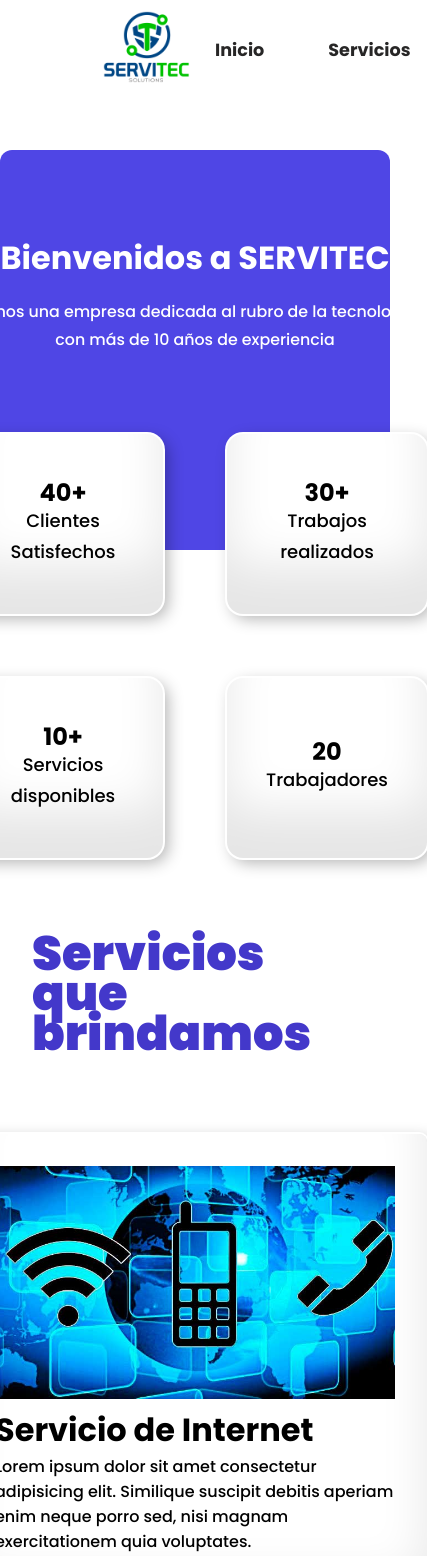
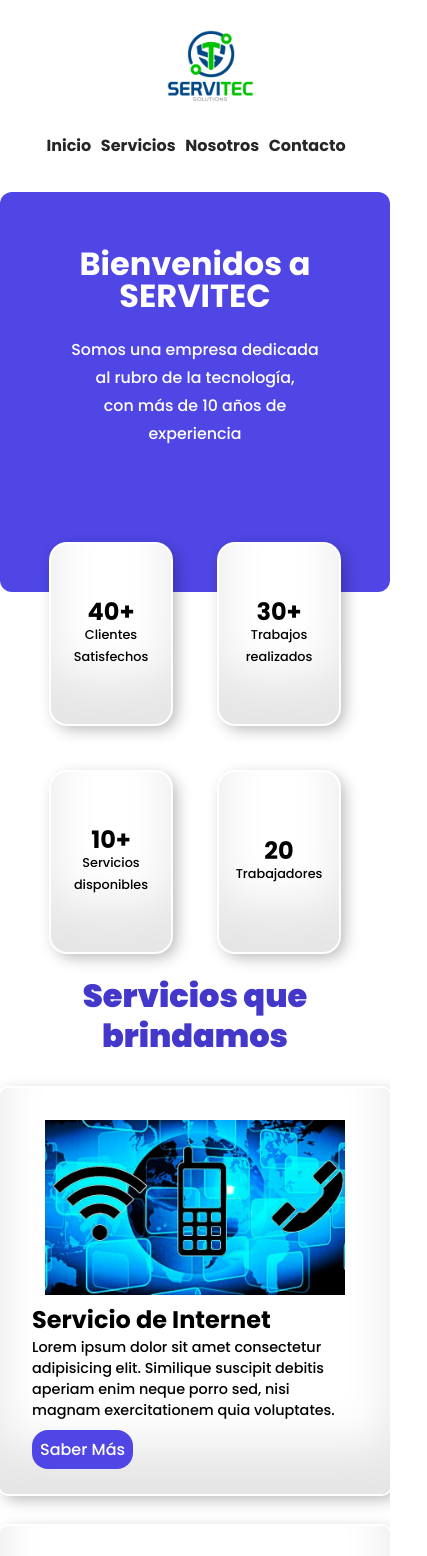
Before and after one commit to albarorent/Proyecto-React, a React (Vite) app: page / in a window 390 px wide. Shown: the top 1556 px of the page, 427 px wide, since content can reach past the window. Built offline with nearby package versions, Linux system fonts and the light colour scheme.

Commit message:
Mi parte

```diff
--- a/src/index.css
+++ b/src/index.css
@@ -39,11 +39,11 @@
     justify-content: center;
     align-items: center;
     background-color: #fff;
+    z-index: 100;
 }
 
 .nav{
     width: 80%;
-    height: 3.5rem;
     display: flex;
     align-items: center;
     justify-content: space-between;
@@ -66,7 +66,7 @@
 
 .nav__list{
     justify-content: space-between;
-    column-gap: 3rem;
+    column-gap: 1.5rem;
     margin-right: 30px;
     margin-top: 3rem;
 }
@@ -94,14 +94,58 @@
     color: rgb(39, 38, 38);
   }
 
-
-/* Main */
+  /* Main */
 
 .main {
     max-width: 85rem    ;
     width: 100%;
     margin: 0 auto;
   }
+
+
+  @media (max-width:900px){
+    .nav{
+        width: 100%;
+    }
+  }
+
+  @media (max-width:800px){
+    .header{
+        height: 180px;
+    }
+
+    .nav{
+        margin-top: 2rem;
+        flex-direction: column;
+    }
+    .nav__menu{
+        margin-left: 0;
+    }
+    .nav__list{
+        margin-top: 0;
+    }
+    .nav__logo{
+        margin-top: 0;
+        margin-bottom: 0;
+    }
+  }
+
+  @media(max-width:520px){
+    .nav__menu{
+        padding-left: 2.5rem;
+        padding-right: 2.5rem;
+    }
+    .nav__list{
+        column-gap: 0.6rem;
+    }
+    .nav__link{
+        font-size: 1rem;
+    }
+    .nav__item{
+        padding: 0;
+    }
+  }
+
 
 /* Inicio */
 
@@ -202,6 +246,7 @@
     .inicio{
         padding-left: 4rem;
         padding-right: 4rem;
+        margin-top: 12rem;
     }
 
     .inicio__titulo-final{
@@ -214,6 +259,7 @@
 
     .inicio__numero-servicios{
         grid-template-columns: repeat(2,1fr);
+        gap: 3rem;
     }
 
     .inicio__numero-dato{
@@ -237,15 +283,17 @@
     font-size: 3rem;
     line-height: 2.5rem;
     font-weight: 900;
+    padding-left: 2rem;
+    padding-right: 2rem;
     padding-bottom: 1.25rem;
     color: rgb(67 56 202/1);
 }
 
 .card__servicio{
-    margin-top: 1rem;
     display: grid;
+    padding: 2rem;
     grid-template-columns: repeat(3,1fr);
-    gap: 1rem;
+    gap: 2rem;
     place-content: center;
     margin-bottom: 50px;
 }
@@ -255,22 +303,38 @@
         padding: 2rem;
     }
     .card__servicio{
-        padding: 2rem;
         grid-template-columns: repeat(2,1fr);
         place-items: center;
     }
 }
 
+.image__service{
+    width: 80%;
+}
+
 @media (max-width:950px){
+    .card__servicio{
+        grid-template-columns: repeat(2,1fr);
+        place-items: center;
+    }
+    .image__service{
+        width: 250px;
+    }
+}
+
+@media (max-width:700px) {
     .titulo__servicios{
-        padding: 2rem;
+        margin-top: 12rem;
     }
     .card__servicio{
-        padding: 2rem;
         grid-template-columns: repeat(1,1fr);
-        place-items: center;
+        padding: 0;
+    }
+    .image__service{
+        width: 300px;
     }
 }
+
 
 .card__body{
     padding: 2rem;
@@ -285,9 +349,7 @@
     text-align: center;
 }
 
-.image__service{
-    width: 400px;
-}
+
 
 .card__title{
     font-size: 2rem;
@@ -296,6 +358,37 @@
 
 .card__info{
     margin-bottom: 1rem;
+}
+
+
+@media (max-width:500px){
+
+    .inicio__presentacion{
+        width: 100%;
+        padding: 1rem;
+    }
+
+    .titulo__servicios{
+        font-size: 2rem;
+        text-align: center;
+    }
+
+    .card__title{
+        font-size: 1.5rem;
+    }
+
+    .card__info{
+        font-size: 0.9rem;
+    }
+
+    .inicio__numero-dato{
+        width: 120px;
+        align-items: center;
+    }
+
+    .dato__servicio{
+        font-size: 0.8rem;
+    }
 }
 
 .btn__service{
@@ -317,6 +410,12 @@
 
 }
 
+@media (max-width:800px){
+    .nosotros{
+        margin-top: 12rem;
+    }
+}
+
 .nosotros__titulo{
     display: flex;
     justify-content: center;
@@ -326,6 +425,7 @@
 
 .nosotros-title{
     width: 50%;
+    padding: 2rem;
 }
 
 .nosotros__ti{
@@ -353,16 +453,42 @@
 }
 
 .image__nosotros{
+    margin-top: 1rem;
     width: 90%;
+    height: 90%;
 }
 
 .nosotros__mision{
+    padding: 2rem;
     margin-top: 3rem;
     margin-bottom: 3rem;
     display: flex;
     justify-content: center;
     flex-direction:row ;
     gap: 6rem;
+}
+
+.nosotros-mision{
+    width: 100%;
+}
+
+
+@media(max-width:1010px){
+    .nosotros__titulo{
+        flex-direction: column;
+    }
+    .nosotros-title{
+        width: 100%;
+    }
+    .nosotros__image{
+        width: 100%;
+    }
+    .image__nosotros{
+        width: 90%;
+    }
+    .nosotros__mision{
+        flex-direction: column;
+    }
 }
 
 .objetivos-nos{
@@ -402,9 +528,6 @@
     font-weight: 200;
 }
 
-.nosotros-mision{
-    width: 100%;
-}
 
 .mision__title{
     font-size: 2.25rem;
@@ -424,6 +547,13 @@
     margin-bottom: 6rem;
 }
 
+@media (max-width:800px){
+    .contacto{
+        margin-top: 5rem;
+    }
+}
+
+
 .contacto__section{
     display: flex;
     flex-direction: column;
@@ -437,6 +567,7 @@
     justify-content: center;
     align-items: center;
     margin-top: 8rem;
+    width: 100%;
 }
 
 .contacto__image{
@@ -450,13 +581,12 @@
 .contacto__formulario{
     padding: 2rem;
     width: 80%;
-    height: 450px;
+    height: 100%;
     margin-top: -100px;
     display: flex;
     position:relative;
     border-radius: 0.5rem;
     background-color: #fff;
-    z-index: 100;
     text-align: center;
     justify-content: center;
     align-items: center;
@@ -508,6 +638,7 @@
 }
 
 
+
 .dato__final{
     gap: 2rem;
     display: grid;
@@ -542,6 +673,34 @@
     font-weight: 600;
 }
 
+@media(max-width:1250px){
+    .form__datos{
+        flex-direction: column;
+    }
+    .form{
+        display: flex;
+        justify-content: center;
+        align-items: center;
+    }
+}
+
+@media(max-width:500px){
+    .form__title{
+        font-size: 1.8rem;
+    }
+    .input__contact{
+        width: 100%;
+    }
+    .btn__contacto{
+        width: 100%;
+    }
+    .dato__final{
+        grid-template-columns: repeat(1,1fr);
+    }
+}
+
+
+
 /* Footer */
 
 .footer{
```
